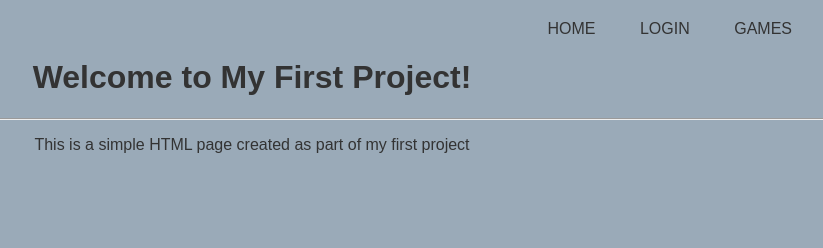
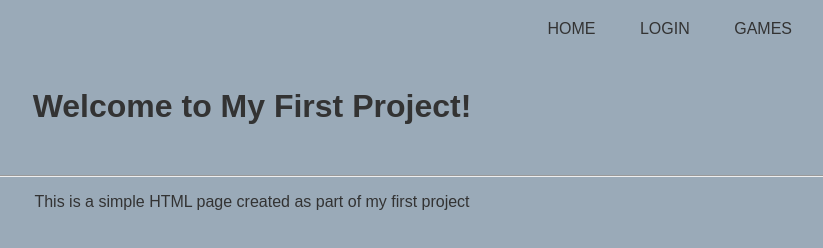
Before and after one commit to danielnarduche-ADS/test_project_2026, a plain HTML site: page index.html in a window 1280 px wide. Shown: the whole page, without its empty margins (388-1211 px from the left). Drawn offline with Linux system fonts and the light colour scheme.

Commit message:
Organizing code

```diff
--- a/index.html
+++ b/index.html
@@ -30,19 +30,22 @@
             }
         </style>
     </head>
+
     <body>
+
         <div class="a">
             <a href="">HOME</a>
             <a href="">LOGIN</a>
             <a href="">GAMES</a>
         </div>
 
-    <h1>Welcome to My First Project!</h1>
+        <h1 style="margin: 50px;">Welcome to My First Project!</h1>
+        <hr>
 
         <div class="ALL">
-    <hr>
             <p>This is a simple HTML page created as part of my first project
                 </p>
             </div>
     </body>
+
 </html>
```
Lines whose indentation alone changed are shown as unchanged.
